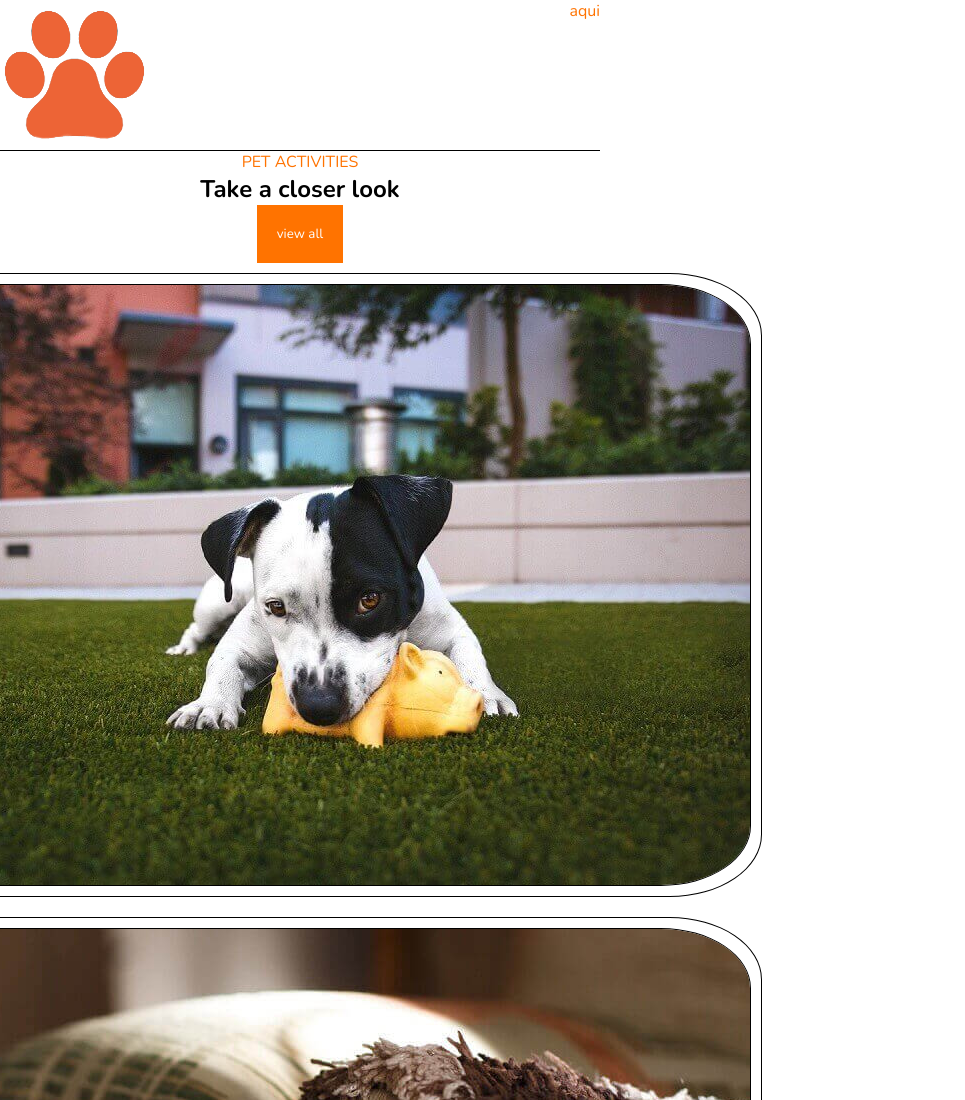
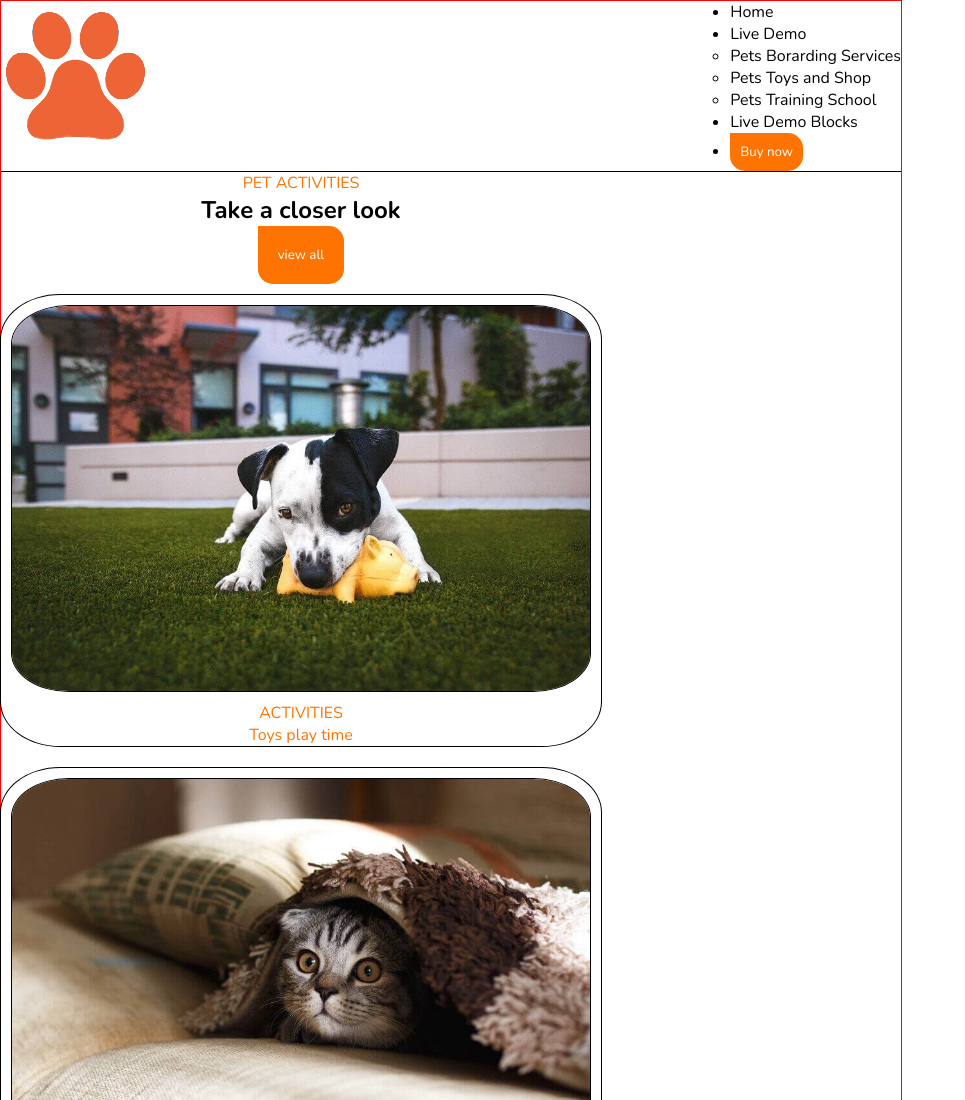
Before and after one commit to lallunavermella/202201-W1CH3-silvia-martinez, a plain HTML site: page index.html in a window 1280 px wide. Shown: the top 1100 px of the page, without its empty margins (0-965 px from the left). Drawn offline with nearby package versions, Linux system fonts and the light colour scheme.

Commit message:
edit some styles, add styles and fixed bug in text

```diff
--- a/index.html
+++ b/index.html
@@ -16,22 +16,21 @@
   </head>
   <body>
     <div class="responsive">
+      <div class="content">
         <header class="header">
           <section class="logo">
             <img src="images/logo2.png" alt="logo" />
           </section>
           <section class="menu menu--view">
-          <p>aqui</p>
             <ul class="menu--view">
               <li>Home</li>
               <li>Live Demo</li>
-            <section class="menu-live menu-live--view">
               <ul class="menu-live menu-live--view">
                 <li>Pets Borarding Services</li>
                 <li>Pets Toys and Shop</li>
                 <li>Pets Training School</li>
               </ul>
-            </section>
+
               <li>Live Demo Blocks</li>
               <li><button class="button button--buy">Buy now</button></li>
             </ul>
@@ -69,5 +68,6 @@
           </section>
         </main>
       </div>
+    </div>
   </body>
 </html>
--- a/style.css
+++ b/style.css
@@ -4,7 +4,10 @@
   font-family: "Nunito", sans-serif;
 }
 .responsive {
-  max-width: 600px;
+  max-width: 900px;
+  border: 1px solid red;
+}
+.content {
   display: flex;
   flex-direction: column;
 }
@@ -13,7 +16,7 @@
   justify-content: space-between;
   flex-wrap: nowrap;
   border-bottom: 1px solid black;
-  max-height: 150px;
+  max-height: 200px;
 }
 .main {
   display: flex;
@@ -21,6 +24,7 @@
   align-items: center;
   justify-content: center;
   border-bottom: 1px solid black;
+  max-width: 600px;
 }
 .title {
   display: flex;
@@ -30,14 +34,6 @@
 p {
   color: #ff7300;
 }
-.menu .menu--view {
-  display: none;
-  cursor: pointer;
-}
-.menu .menu--view:hover {
-  display: block;
-  cursor: pointer;
-}
 
 .card {
   display: flex;
@@ -45,14 +41,13 @@ p {
   border: 1px solid black;
   border-radius: 10%;
   margin: 10px;
-  position: relative;
+  max-width: 600px;
 }
+
 .text {
   display: flex;
   flex-direction: column;
   align-items: center;
-  position: absolute;
-  z-index: 100;
 }
 
 .button {
@@ -60,4 +55,5 @@ p {
   color: white;
   border: 0;
   padding: 10px 10px 10px 10px;
+  border-radius: 0 15px 15px 15px;
 }
```
Lines whose indentation alone changed are shown as unchanged.
